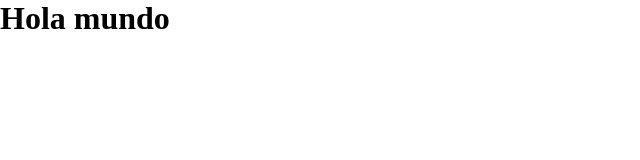
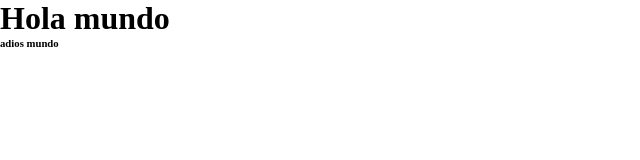
Before and after one commit to FedeRubM/GIT-PRUEBA, a plain HTML site: page index.html in a window 1280 px wide. Shown: the full height of the page, 0-640 px from the left. Drawn offline with Linux system fonts and the light colour scheme.

Commit message:
quinto commit

```diff
--- a/index.html
+++ b/index.html
@@ -7,5 +7,6 @@
     </head>
     <body>
         <h1>Hola mundo</h1>
+        <h6>adios mundo</h6>
     </body>
     </html>
--- a/style.css
+++ b/style.css
@@ -3,3 +3,7 @@
     margin: 0%;
     font-family: 'Times New Roman', Times, serif;
 }
+body{
+    background-color: #fff;
+    color: #000;
+}
```
